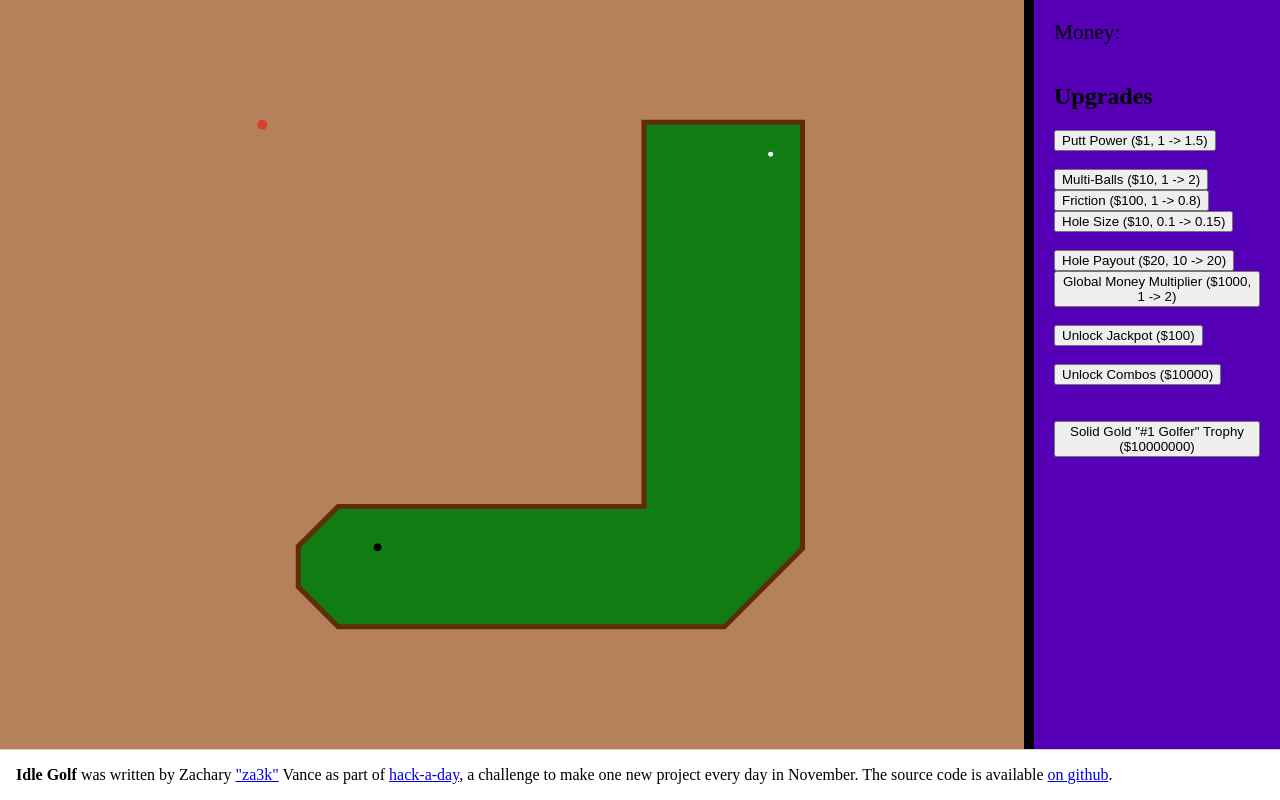
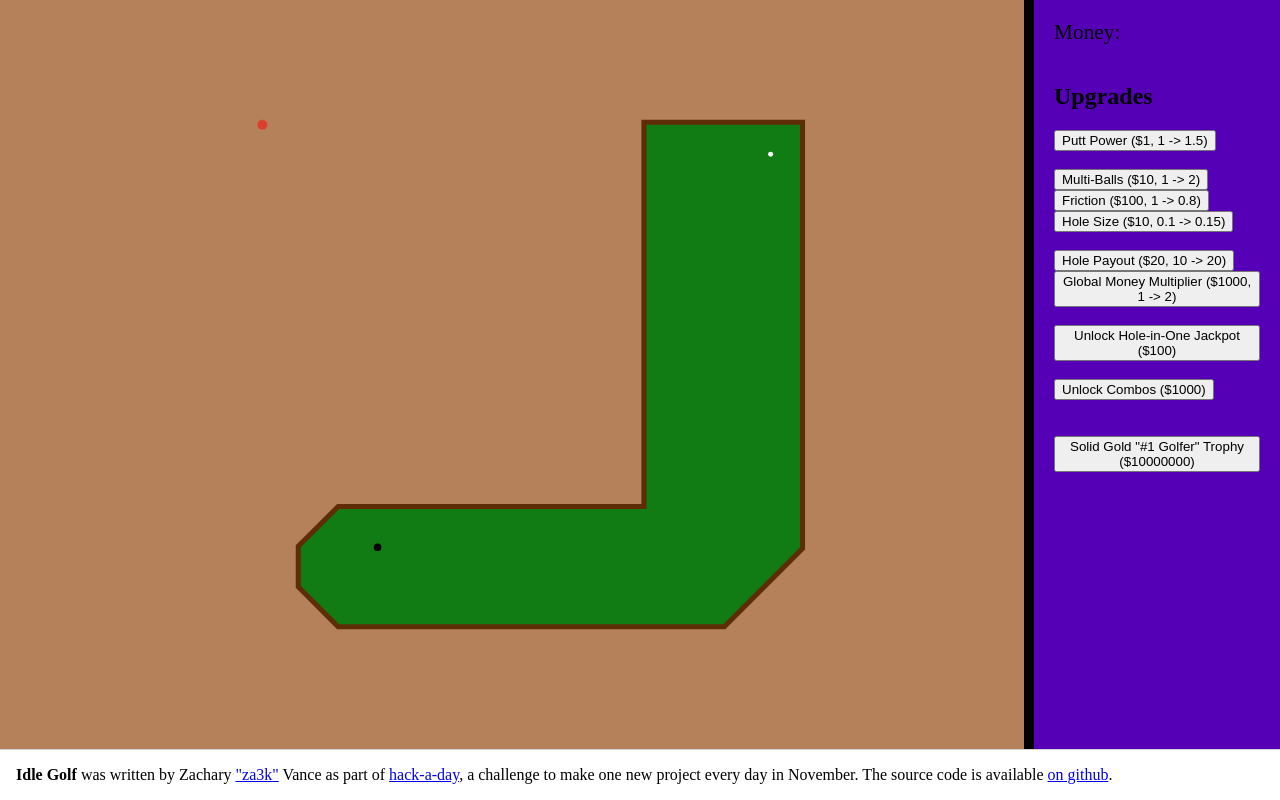
Before and after one commit to za3k/idle-golf, a plain HTML site: page index.html in a window 1280 px wide. Shown: the top 800 px of the page. Drawn offline with nearby package versions, Linux system fonts and the light colour scheme.

Commit message:
Rebalance, clarify jackpot is for hole-in-one

```diff
--- a/index.html
+++ b/index.html
@@ -13,7 +13,7 @@
             </div>
             <div id="idle">
                 <div class="info"><label>Money</label>$<span class="money">-</span></div>
-                <div class="info" requires="jackpotEnabled"><label>Jackpot</label>$<span class="jackpot">-</span></div>
+                <div class="info" requires="jackpotEnabled"><label>Hole-in-One Jackpot</label>$<span class="jackpot">-</span></div>
                 <br>
                 <div class="info debug"><label>Jackpot</label>$<span class="jackpot">-</span></div>
                 <div class="info debug"><label>Friction</label><span class="friction">-</span></div>
@@ -44,7 +44,7 @@
                 <button for="holePayout"><span class="desc">Hole Payout</span> <span class="details"></span></button>
                 <button for="globalMult"><span class="desc">Global Money Multiplier</span> <span class="details"></span></button>
                 <br>
-                <button for="jackpotEnabled"><span class="desc">Unlock Jackpot</span> <span class="details"></span></button>
+                <button for="jackpotEnabled"><span class="desc">Unlock Hole-in-One Jackpot</span> <span class="details"></span></button>
                 <button for="jackpotMinimum" requires="jackpotEnabled"><span class="desc">Jackpot Minimum</span> <span class="details"></span></button>
                 <button for="jackpotRate" requires="jackpotEnabled"><span class="desc">Jackpot Rate</span> <span class="details"></span></button>
                 <br>
--- a/index.js
+++ b/index.js
@@ -165,9 +165,9 @@ const state = {
             [100, true],
         ], jackpotMinimum: [
             [0, 20],
-            [500, 50],
-            [10000, 100],
-            [500000, 500],
+            [100, 50],
+            [500, 100],
+            [2000, 500],
         ], jackpotRate: [
             [0, 5],
             [200, 10],
@@ -175,14 +175,14 @@ const state = {
             [25000, 50],
         ], comboEnabled: [
             [0, false],
-            [10000, true],
+            [1000, true],
         ], comboIncreasePerSink: [
             [0, 1],
-            [20000, 5],
-            [100000, 10],
+            [2000, 5],
+            [10000, 10],
         ], comboReductionPerPutt: [
-            [0, 1],
-            [500000, 0],
+            [0, 0],
+            [10000, 0],
         ], autoPuttEnabled: [
             [0, false],
             [50, true],
@@ -623,7 +623,7 @@ function ballSunk(ball) {
     var gain = state.numbers.holePayout * state.numbers.globalMult * ball.combo
     if (ball.numPutts == 1) { // Hole-in-one
         gain *= 2
-        if (ball.numPutts == 1 && state.numbers.jackpot) { // Hole-in-one
+        if (ball.numPutts == 1 && state.numbers.jackpot && state.numbers.jackpotEnabled) { // Hole-in-one
             gain += state.numbers.jackpot
             state.numbers.jackpot = state.numbers.jackpotMinimum
             displayTop(`Jackpot! +$${gain}`, "gold")
@@ -636,12 +636,6 @@ function ballSunk(ball) {
     state.numbers.money += gain
 
     bumpJackpot(ball)
-
-    if (ball.numPutts == 1 && state.numbers.jackpot) { // Hole-in-one
-        const payout = state.numbers.jackpot
-        displayTop(`Jackpot! +$${payout}`, "gold")
-        state.numbers.money += payout
-    }
 
     // idea: Make respawning take a while
     respawnBall(ball)
@@ -681,7 +675,7 @@ function updatePurchaseable() {
             const curr = state.numbers[k]
             details = `($${cost}, ${curr} -> ${next})`
 
-            if (next == true) details = `($${cost})` // Enable flag
+            if (next === true) details = `($${cost})` // Enable flag
 
             avail = state.numbers.money >= cost
         }
@@ -693,7 +687,7 @@ function updatePurchaseable() {
 
 function updateRequired() {
     for (const [k, v] of Object.entries(state.numbers)) {
-        if (v == false || v == true) {
+        if (v === false || v === true) {
             $(`[requires=${k}]`).toggle(v)
         }
     }
```
